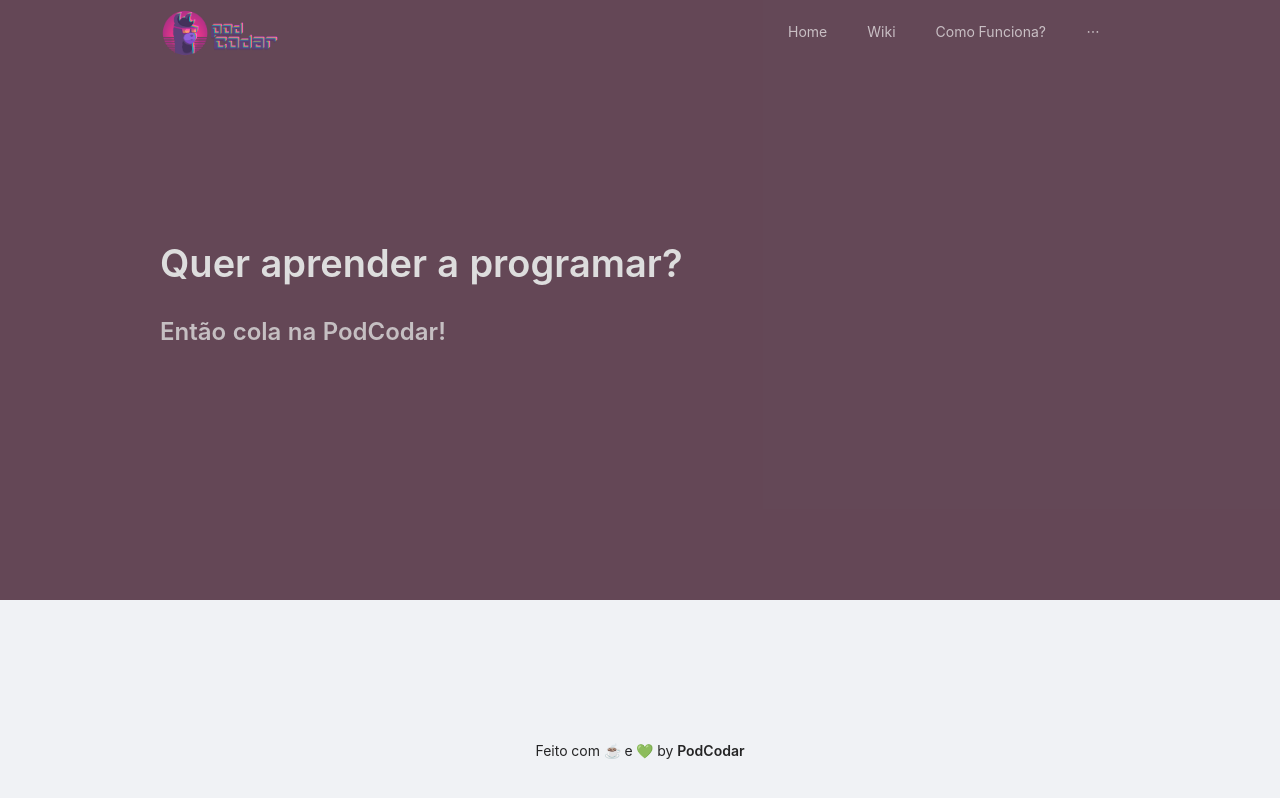
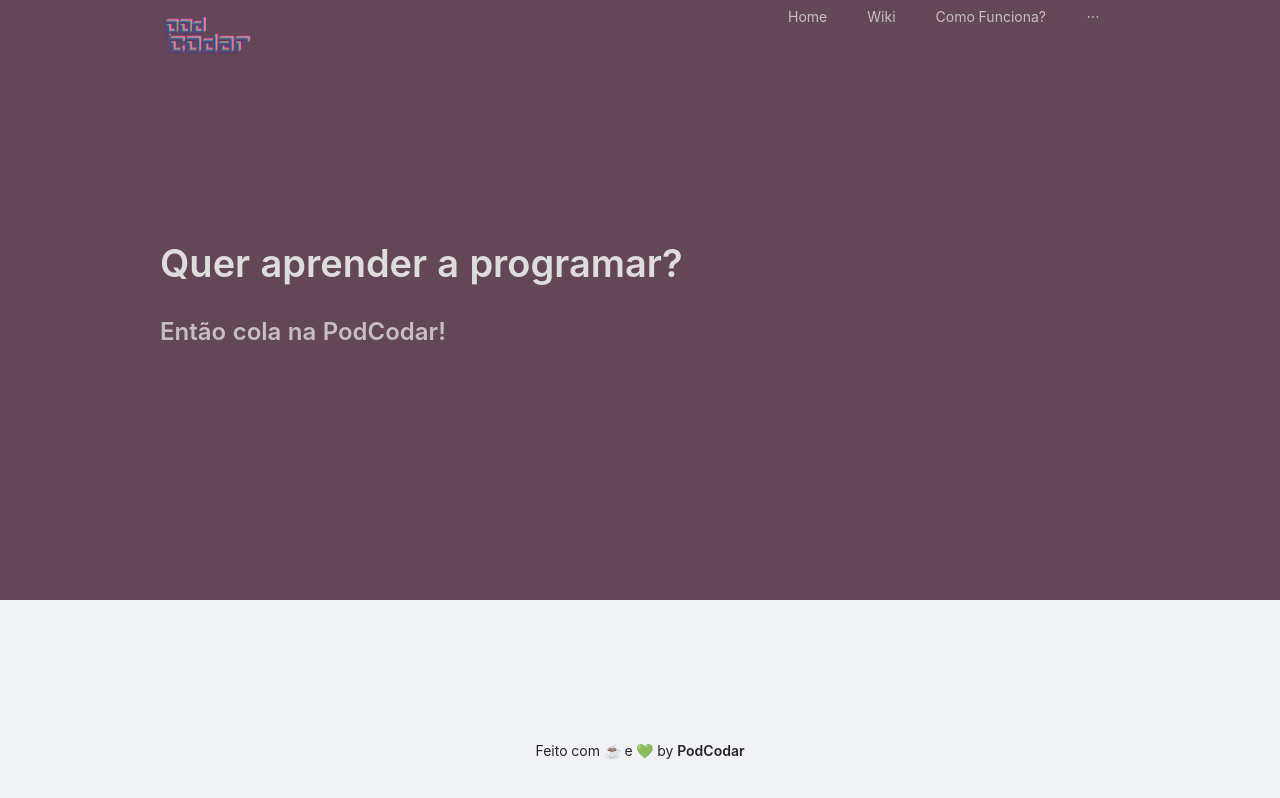
Before and after one commit to podcodar/podcodar.github.io, a Next.js app: page / in a window 1280 px wide. Built offline with nearby package versions, Linux system fonts and the light colour scheme.

Commit message:
alterable logo nav bar

```diff
--- a/components/TopMenu.tsx
+++ b/components/TopMenu.tsx
@@ -11,10 +11,9 @@ const menuItems = [
 function Logo() {
   return (
     <img
-      src="/images/logo-with-name.png"
-      alt="Picture of the author"
-      width={120}
-      height={50}
+      src="/images/logo-sem-img.png"
+      width={94}
+      height={94}
     />
   )
 }
```
Also changed, not shown: public/images/logo-sem-img.png (added).
